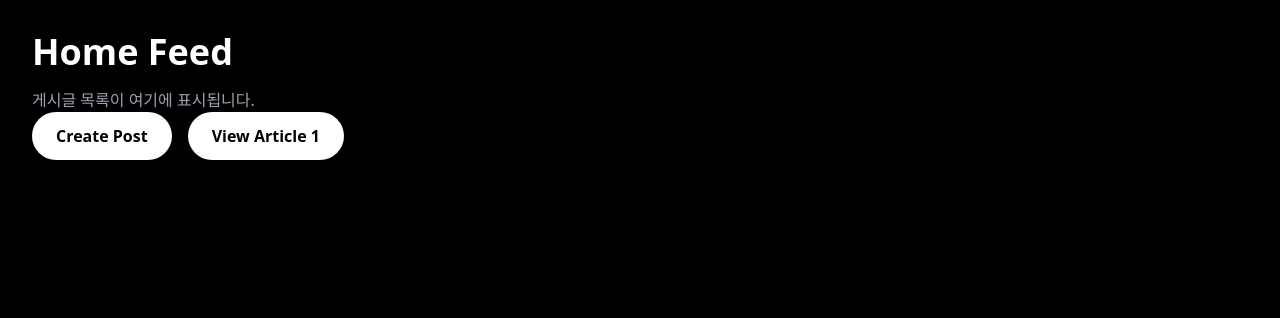
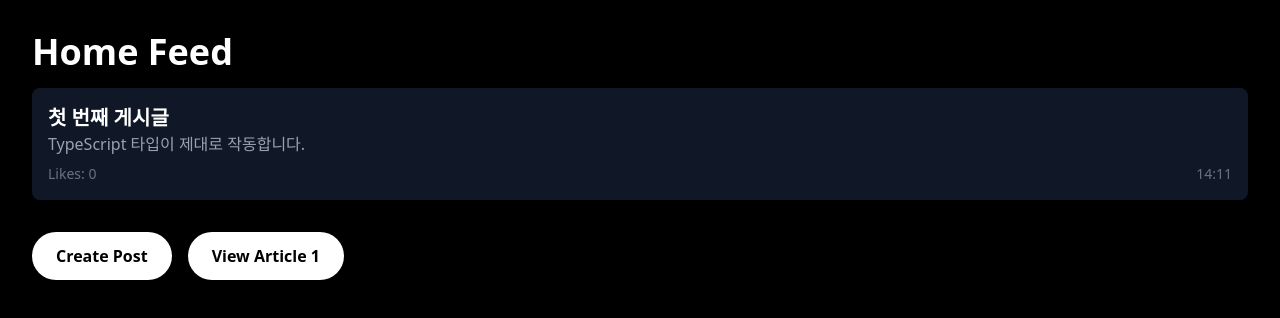
Before and after one commit to OneVth/prj-board, a React (Vite) app: page / in a window 1280 px wide. Shown: the top 318 px of the page. Built offline with nearby package versions, Linux system fonts and the light colour scheme.

Commit message:
feat: type 분리; Post, PostFormData, PostListResponse 타입 선언

```diff
--- a/src/pages/Home.tsx
+++ b/src/pages/Home.tsx
@@ -1,10 +1,29 @@
 import { Link } from "react-router-dom";
+import type { Post } from "../types/post";
+import { formatTime } from "../utils/dateFormat";
 
 function Home() {
+  // mock data
+  const mockPost: Post = {
+    id: "1",
+    title: "첫 번째 게시글",
+    content: "TypeScript 타입이 제대로 작동합니다.",
+    created_at: new Date().toISOString(),
+    likes: 0,
+  };
+
   return (
     <div className="min-h-screen bg-black text-white p-8">
       <h1 className="text-4xl font-bold mb-4">Home Feed</h1>
-      <p className="text-gray-400">게시글 목록이 여기에 표시됩니다.</p>
+
+      <div className="mb-8 p-4 bg-gray-900 rounded-lg">
+        <h2 className="text-xl font-bold">{mockPost.title}</h2>
+        <p className="text-gray-400">{mockPost.content}</p>
+        <div className="text-sm text-gray-500 mt-2 flex flex-row justify-between">
+          <p>Likes: {mockPost.likes}</p>
+          <p>{formatTime(mockPost.created_at)}</p>
+        </div>
+      </div>
 
       <div className="flex gap-4">
         <Link
--- /dev/null
+++ b/src/types/post.ts
@@ -0,0 +1,31 @@
+/**
+ * 게시글 데이터 타입
+ * 백엔드 API에서 반환되는 게시글 객체의 구조
+ */
+export interface Post {
+  readonly id: string; // MongoDB ObjectId를 문자열로 변환
+  title: string; // 게시글 제목
+  content: string; // 게시글 본문
+  readonly created_at: string; // 게시글 생성 날짜; ISO 8601 날짜 문자열
+  likes: number; // 좋아요 수
+}
+
+/**
+ * 게시글 작성/수정 시 사용하는 폼 데이터 타입
+ * id, created_at, likes는 서버에서 자동 생성
+ */
+export interface PostFormData {
+  title: string;
+  content: string;
+}
+
+/**
+ * 페이지네이션된 게시글 목록 응답 타입
+ * GET /api/posts 엔드포인트의 응답 구조
+ */
+export interface PostListResponse {
+  posts: Post[]; // 게시글 배열
+  totalPosts: number; // 전체 게시글 수
+  currentPage: number; // 현재 페이지 번호
+  totalPages: number; // 전체 페이지 수
+}
```
